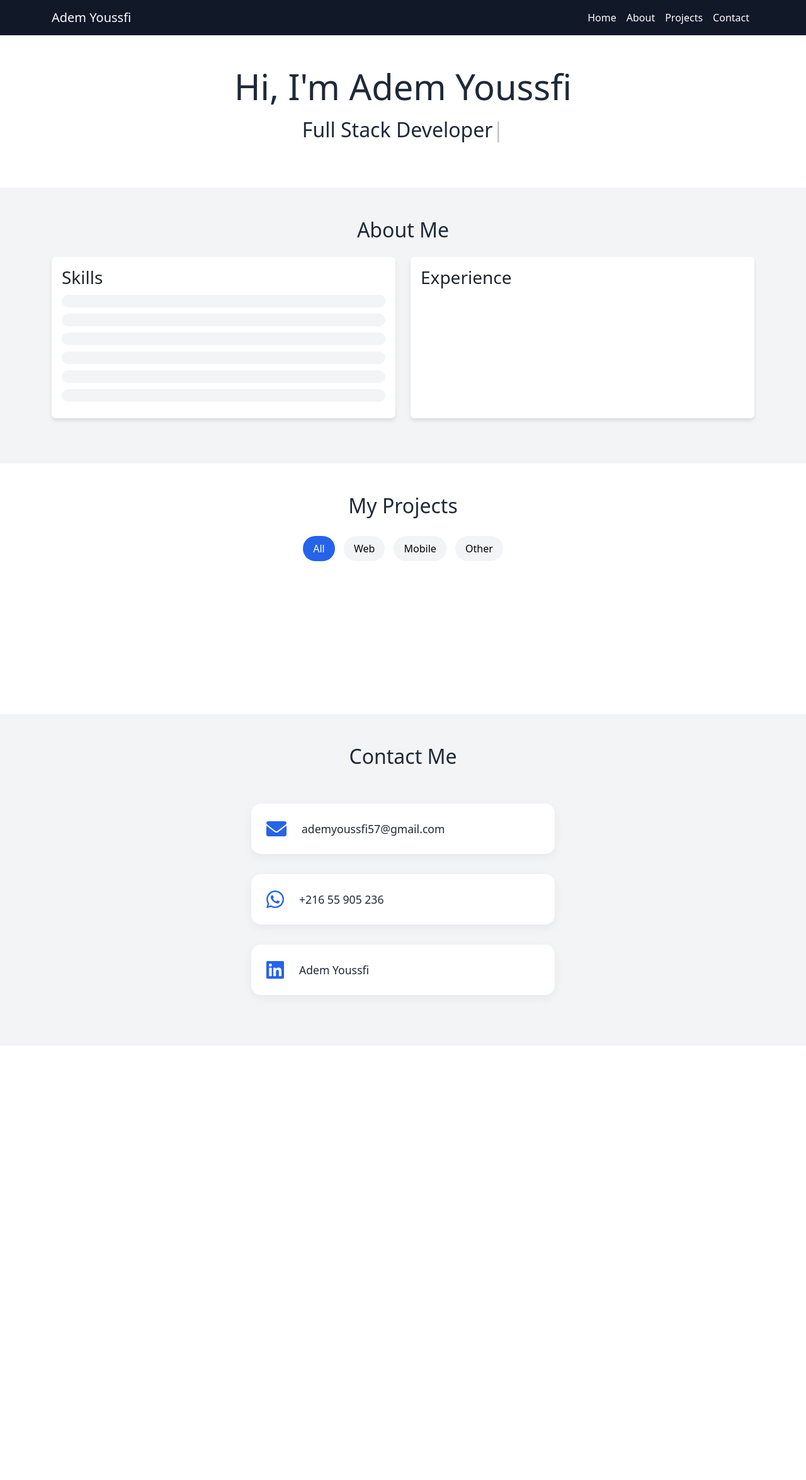
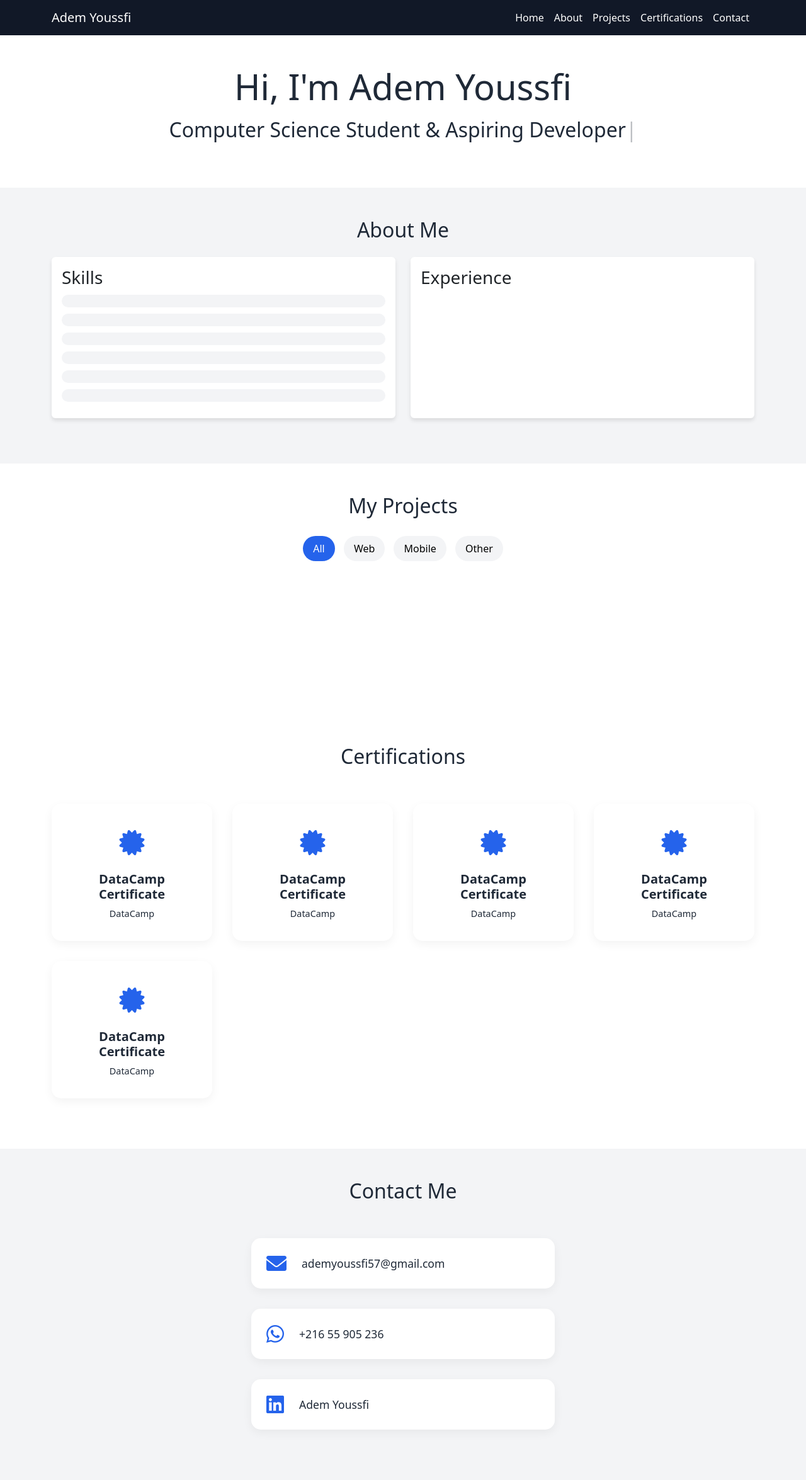
Before and after one commit to Ad2m1109/my-portfolio-website, a Flask app: page / in a window 1280 px wide. Shown: the whole page at 63% size. Before the commit the page ends 1596 px from the top, so only its background shows below. Run offline with Flask 3, Linux system fonts and the light colour scheme.

Commit message:
Updated title and added certifications section

```diff
--- a/static/main.js
+++ b/static/main.js
@@ -68,7 +68,7 @@ document.addEventListener('DOMContentLoaded', () => {
     // Initialize typing effect
     const titleElement = document.querySelector('.typing-text');
     if (titleElement) {
-        typeWriter(titleElement, "Full Stack Developer");
+        typeWriter(titleElement, "Computer Science Student & Aspiring Developer");
     }
 
     // Add scroll animations
--- a/static/style.css
+++ b/static/style.css
@@ -372,6 +372,67 @@ section.visible {
     }
 }
 
+/* Certifications Section */
+.certifications-grid {
+    display: grid;
+    grid-template-columns: repeat(auto-fit, minmax(250px, 1fr));
+    gap: 2rem;
+    padding: 2rem 0;
+}
+
+.certification-card {
+    display: flex;
+    flex-direction: column;
+    align-items: center;
+    padding: 2rem;
+    background: var(--white);
+    border-radius: 15px;
+    box-shadow: 0 5px 15px rgba(0,0,0,0.05);
+    transition: all 0.3s ease;
+    text-decoration: none;
+    color: var(--text-color);
+}
+
+.certification-card:hover {
+    transform: translateY(-5px);
+    box-shadow: 0 8px 25px rgba(0,0,0,0.1);
+    background: var(--light-bg);
+    color: var(--primary-color);
+}
+
+.certification-icon {
+    font-size: 2.5rem;
+    color: var(--primary-color);
+    margin-bottom: 1rem;
+}
+
+.certification-card h5 {
+    margin-bottom: 0.5rem;
+    font-weight: 600;
+    text-align: center;
+}
+
+.certification-platform {
+    font-size: 0.9rem;
+    color: var(--secondary-text);
+}
+
+@media (max-width: 768px) {
+    .certifications-grid {
+        grid-template-columns: repeat(auto-fit, minmax(200px, 1fr));
+        gap: 1rem;
+        padding: 1rem 0;
+    }
+
+    .certification-card {
+        padding: 1.5rem;
+    }
+
+    .certification-icon {
+        font-size: 2rem;
+    }
+}
+
 /* Footer */
 .bg-dark {
     background-color: var(--dark) !important;
--- a/templates/index.html
+++ b/templates/index.html
@@ -26,6 +26,9 @@
                     </li>
                     <li class="nav-item">
                         <a class="nav-link" href="#projects">Projects</a>
+                    </li>
+                    <li class="nav-item">
+                        <a class="nav-link" href="#certifications">Certifications</a>
                     </li>
                     <li class="nav-item">
                         <a class="nav-link" href="#contact">Contact</a>
@@ -114,6 +117,68 @@
         </div>
     </section>
 
+    <!-- Certifications Section -->
+    <section id="certifications" class="py-5 animate-on-scroll">
+        <div class="container">
+            <h2 class="text-center mb-4">Certifications</h2>
+            <div class="row">
+                <div class="col-12">
+                    <div class="certifications-grid">
+                        <!-- DataCamp Certification 1 -->
+                        <a href="https://www.datacamp.com/completed/statement-of-accomplishment/course/17a94a6f2a5c6ec86f8852b79c714a95257d0571"
+                           class="certification-card" target="_blank">
+                            <div class="certification-icon">
+                                <i class="fas fa-certificate"></i>
+                            </div>
+                            <h5>DataCamp Certificate</h5>
+                            <span class="certification-platform">DataCamp</span>
+                        </a>
+
+                        <!-- DataCamp Certification 2 -->
+                        <a href="https://www.datacamp.com/completed/statement-of-accomplishment/course/28892bf27a945373e9e2b5a7533019a3bdfcdc38"
+                           class="certification-card" target="_blank">
+                            <div class="certification-icon">
+                                <i class="fas fa-certificate"></i>
+                            </div>
+                            <h5>DataCamp Certificate</h5>
+                            <span class="certification-platform">DataCamp</span>
+                        </a>
+
+                        <!-- DataCamp Certification 3 -->
+                        <a href="https://www.datacamp.com/completed/statement-of-accomplishment/course/a4528ab3ccacb24c5b138c8ab048986e7dc31806"
+                           class="certification-card" target="_blank">
+                            <div class="certification-icon">
+                                <i class="fas fa-certificate"></i>
+                            </div>
+                            <h5>DataCamp Certificate</h5>
+                            <span class="certification-platform">DataCamp</span>
+                        </a>
+
+                        <!-- DataCamp Certification 4 -->
+                        <a href="https://www.datacamp.com/completed/statement-of-accomplishment/course/6ffac1e115a755021c76f852b85f10800c8d49b2"
+                           class="certification-card" target="_blank">
+                            <div class="certification-icon">
+                                <i class="fas fa-certificate"></i>
+                            </div>
+                            <h5>DataCamp Certificate</h5>
+                            <span class="certification-platform">DataCamp</span>
+                        </a>
+
+                        <!-- DataCamp Certification 5 -->
+                        <a href="https://www.datacamp.com/completed/statement-of-accomplishment/course/4b8c4f460543891649d33b0fe9f8dda8b1705cc3"
+                           class="certification-card" target="_blank">
+                            <div class="certification-icon">
+                                <i class="fas fa-certificate"></i>
+                            </div>
+                            <h5>DataCamp Certificate</h5>
+                            <span class="certification-platform">DataCamp</span>
+                        </a>
+                    </div>
+                </div>
+            </div>
+        </div>
+    </section>
+
     <!-- Contact Section -->
     <section id="contact" class="py-5 bg-light animate-on-scroll">
         <div class="container">
```
